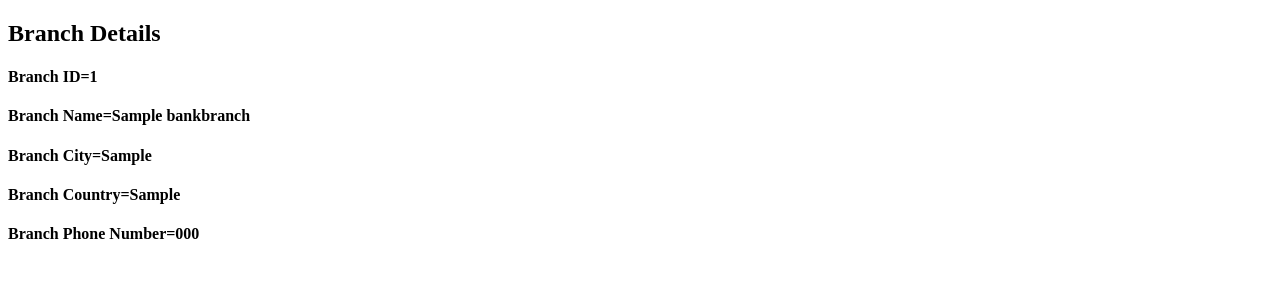
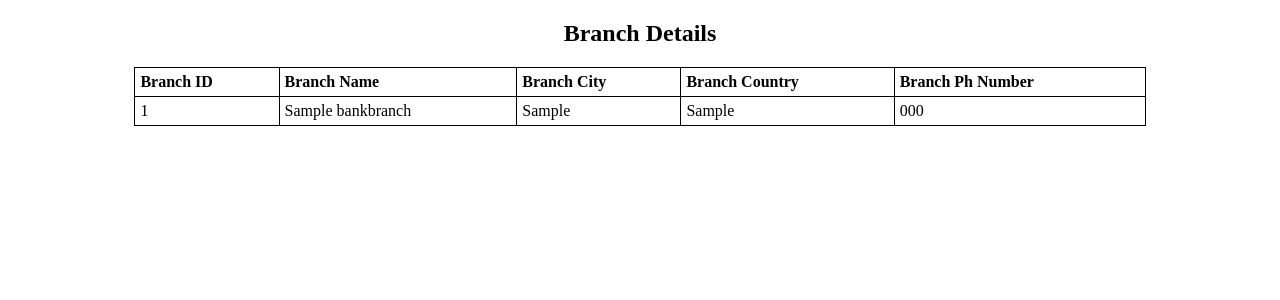
Before and after one commit to PrasannaHegde66/bankmanagementsystem, a Django app: page /branchdetails in a window 1280 px wide. Shown: the top 300 px of the page. Run offline with Django 3.2, Linux system fonts and the light colour scheme; tables that the repository leaves empty hold one stand-in row (values such as "Sample post"); parts of the project's set-up code (start-up, migrations or seed data) failed here and were passed over.

Commit message:
html files updated

```diff
--- a/DBMS PROJECT/bankdatabase/templates/branchdetails.html
+++ b/DBMS PROJECT/bankdatabase/templates/branchdetails.html
@@ -5,16 +5,41 @@
     <meta name="viewport" content="width=device-width, initial-scale=1.0">
     <title>Branch details</title>
 </head>
-<body>
+<body align='center'>
     <h2>Branch Details</h2>
+<table align="center" style="width:80%" >
+
+    <tr>
+        <th>Branch ID</th>
+        <th>Branch Name</th>
+        <th>Branch City</th>
+        <th>Branch Country</th>
+        <th>Branch Ph Number</th>
+    </tr>
     {% for i in context %}
-    <h4>Branch ID={{i.branch_id}}</h4>
-    <h4>Branch Name={{i.branch_name}}</h4>
-    <h4>Branch City={{i.branch_city}}</h4>
-<h4>Branch Country={{i.branch_country}}</h4>
-<h4>Branch Phone Number={{i.branch_phone}}</h4><br>
+    <tr>
 
+    <td>{{i.branch_id}}</td>
+    <td>{{i.branch_name}}</td>
+    <td>{{i.branch_city}}</td>
+    <td>{{i.branch_country}}</td>
+    <td>{{i.branch_phone}}</td>
+
+</tr>
 {% endfor %}
+</table>
+   <style>
+        table, th, td {
+          border: 1px solid black;
+          border-collapse: collapse;
+        }
+        th, td {
+          padding: 5px;
+          text-align: left;
+        }
+        </style>
+
+
 
 
 
--- a/DBMS PROJECT/bankdatabase/templates/cdw.html
+++ b/DBMS PROJECT/bankdatabase/templates/cdw.html
@@ -26,7 +26,7 @@
                         <div class="collapse navbar-collapse" id="navbarCollapse">
                             <ul class="navbar-nav ml-auto">
                                 <li class="nav-item">
-                                    <a href="#home" class="nav-link">options</a>
+
                                 </li>
                             </ul>
                         </div>
--- a/DBMS PROJECT/bankdatabase/templates/home.html
+++ b/DBMS PROJECT/bankdatabase/templates/home.html
@@ -26,7 +26,7 @@
                         <div class="collapse navbar-collapse" id="navbarCollapse">
                             <ul class="navbar-nav ml-auto">
                                 <li class="nav-item">
-                                    <a href="#home" class="nav-link">Home</a>
+
                                 </li>
                             </ul>
                         </div>
```
Also changed, not shown: DBMS PROJECT/bankdatabase/templates/transactiondetails.html (+33 -5 lines).
